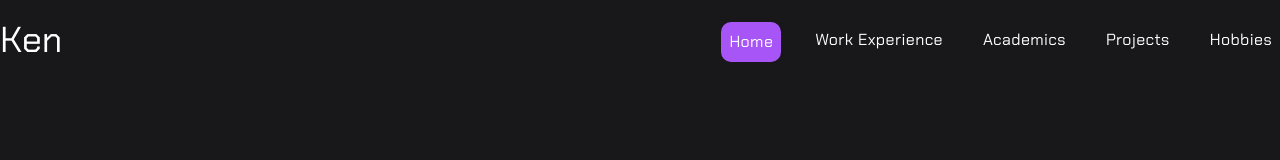
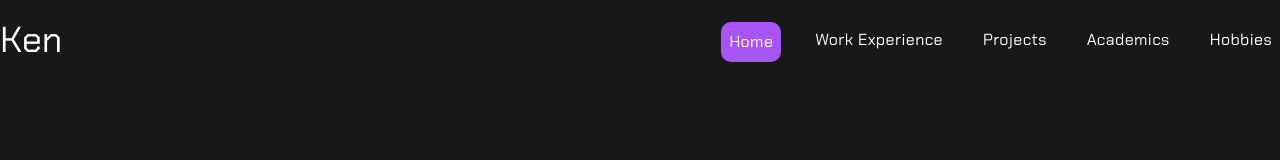
Before and after one commit to kankenny/personal-website, a Next.js app: page / in a window 1280 px wide. Shown: the top 160 px of the page. Built offline with nearby package versions, Linux system fonts and the light colour scheme.

Commit message:
Re-arrange LinkItem components (projects now appear before academics) for more highlights on projects

```diff
--- a/src/components/layout/link-menu/Links.tsx
+++ b/src/components/layout/link-menu/Links.tsx
@@ -35,6 +35,16 @@ const Links = ({ areHeaderLinks }: Props) => {
 					}
 				></LinkItem>
 			</Link>
+			<Link href="/projects" passHref legacyBehavior>
+				<LinkItem
+					linkText="Projects"
+					twClasses={
+						pathName === '/projects'
+							? 'text-bold bg-purple-500 border-2 border-zinc-900'
+							: ''
+					}
+				></LinkItem>
+			</Link>
 			<Link href="/academics" passHref legacyBehavior>
 				<LinkItem
 					linkText="Academics"
@@ -45,16 +55,7 @@ const Links = ({ areHeaderLinks }: Props) => {
 					}
 				></LinkItem>
 			</Link>
-			<Link href="/projects" passHref legacyBehavior>
-				<LinkItem
-					linkText="Projects"
-					twClasses={
-						pathName === '/projects'
-							? 'text-bold bg-purple-500 border-2 border-zinc-900'
-							: ''
-					}
-				></LinkItem>
-			</Link>
+
 			<Link href="/hobbies" passHref legacyBehavior>
 				<LinkItem
 					linkText="Hobbies"
```
